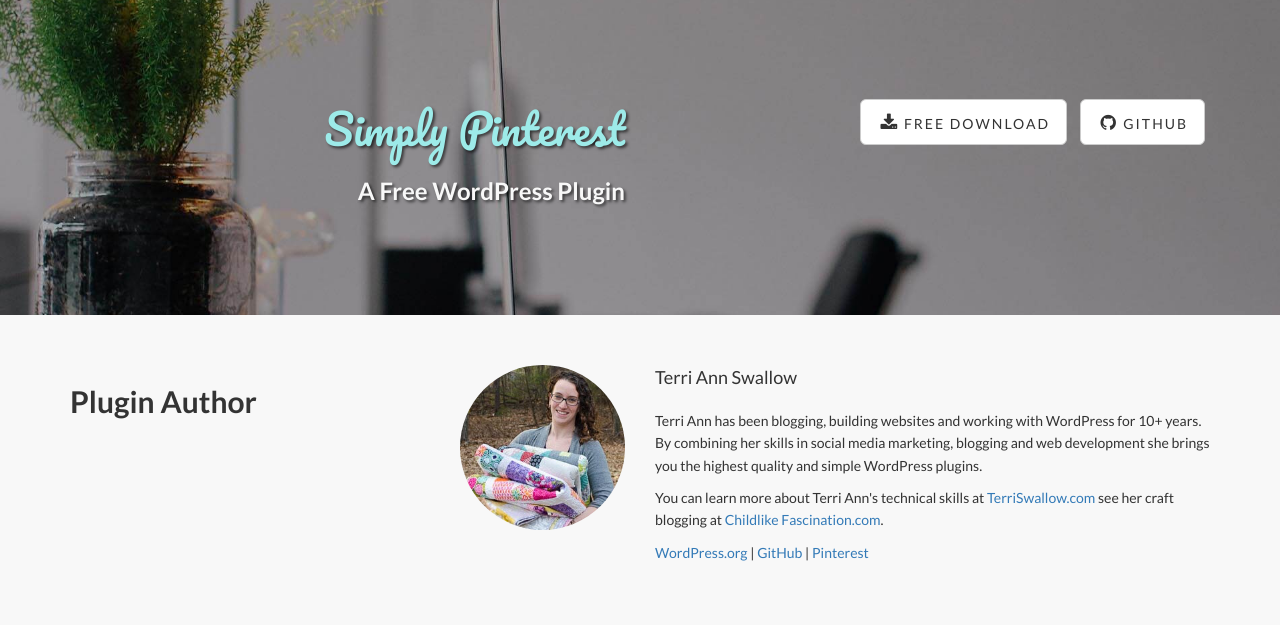
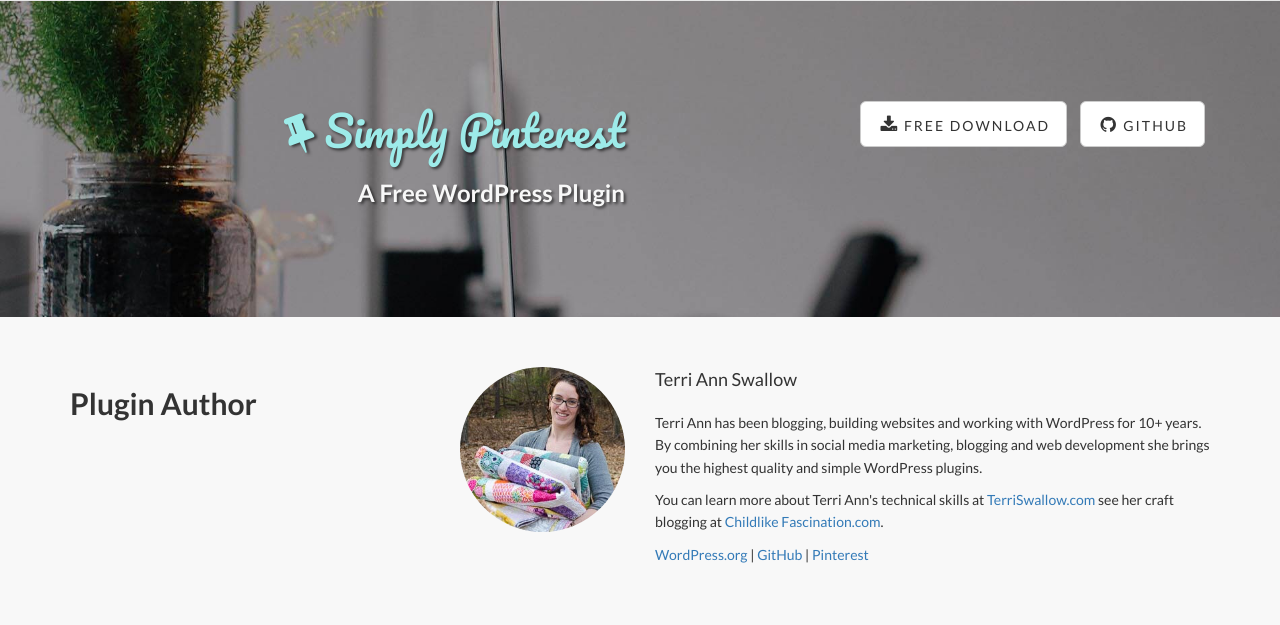
Before and after one commit to terriann/Simply-Pinterest-WordPress-Plugin, a PHP site: page / in a window 1280 px wide. Shown: the part 4711-5336 px from the top of the page. Run offline with PHP 8.4, Linux system fonts and the light colour scheme; some libraries are stand-ins or nearby versions.

Commit message:
Add pushpin to all pacifica logos in the HMTL

```diff
--- a/css/custom.css
+++ b/css/custom.css
@@ -26,6 +26,8 @@
     font-size:21px;
     color: #3CB9C2;
 }
+.intro-message h1 .icon,
+.banner h2 .icon,
 .navbar-default .navbar-brand .icon {
     transform: rotate(340deg);
     -webkit-transform: rotate(340deg);
--- a/index.html
+++ b/index.html
@@ -49,8 +49,7 @@
                     <span class="icon-bar"></span>
                     <span class="icon-bar"></span>
                 </button>
-                <a class="navbar-brand topnav" href="#"><i class="fa fa-thumb-tack icon"></i>
- Simply Pinterest</a>
+                <a class="navbar-brand topnav" href="#"><i class="fa fa-thumb-tack icon"></i> Simply Pinterest</a>
             </div>
             <!-- Collect the nav links, forms, and other content for toggling -->
             <div class="collapse navbar-collapse" id="bs-example-navbar-collapse-1">
@@ -86,7 +85,7 @@
             <div class="row">
                 <div class="col-lg-12">
                     <div class="intro-message">
-                        <h1>Simply Pinterest</h1>
+                        <h1><i class="fa fa-thumb-tack icon"></i> Simply Pinterest</h1>
                         <h3>Make it easy for your visitors to share your content on Pinterest</h3>
                         <hr class="intro-divider">
                         <ul class="list-inline intro-social-buttons">
@@ -426,7 +425,7 @@
 
             <div class="row">
                 <div class="col-sm-6 text-right">
-                    <h2>Simply Pinterest<h2>
+                    <h2><i class="fa fa-thumb-tack icon"></i> Simply Pinterest<h2>
                     <h3>A Free WordPress Plugin</h3>
                 </div>
                 <div class="col-sm-5 col-sm-offset-1">
```
